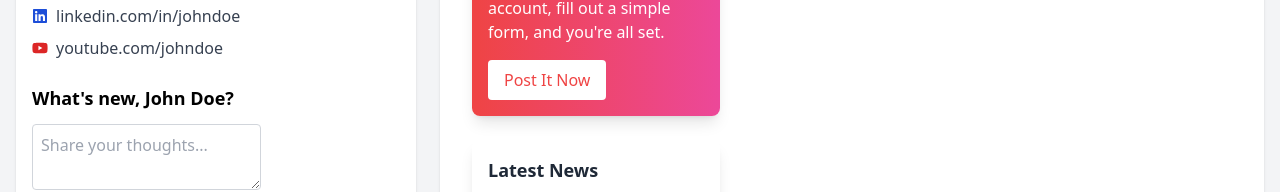
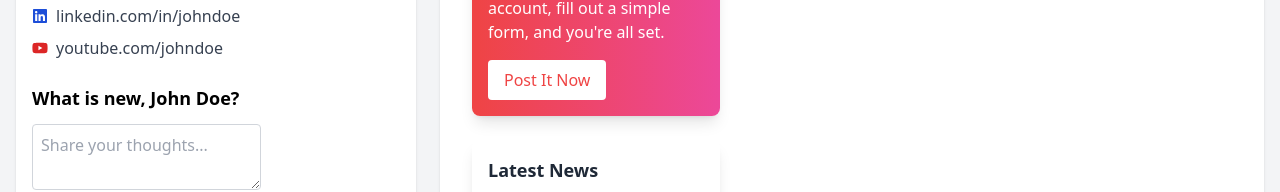
Before and after one commit to programmer22/social-network, a Next.js app: page /profile in a window 1280 px wide. Shown: the part 596-788 px from the top of the page. Built offline with nearby package versions, Linux system fonts and the light colour scheme.

Commit message:
Changed what's to what is

```diff
--- a/components/profile/social_accounts/SocialAccounts.tsx
+++ b/components/profile/social_accounts/SocialAccounts.tsx
@@ -16,7 +16,7 @@ const SocialAccounts = () => {
       </div>
 
       <div className="mb-6">
-        <h3 className="text-lg font-semibold mb-3">What's new, John Doe?</h3>
+        <h3 className="text-lg font-semibold mb-3">What is new, John Doe?</h3>
         <textarea className="w-full p-2 border border-gray-300 rounded focus:outline-none focus:border-gray-500" placeholder="Share your thoughts..."></textarea>
         <button className="mt-2 bg-blue-500 text-white px-4 py-2 rounded hover:bg-blue-600 focus:outline-none">Upload activity</button>
       </div>
```
